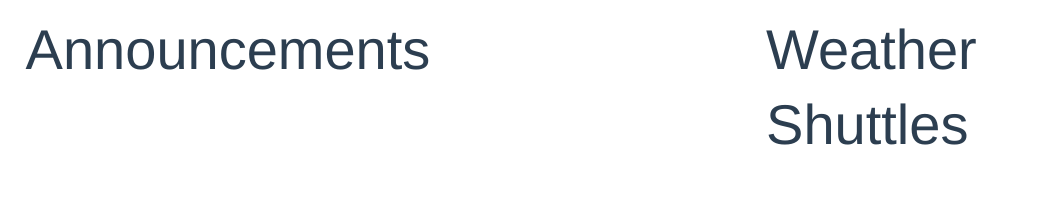
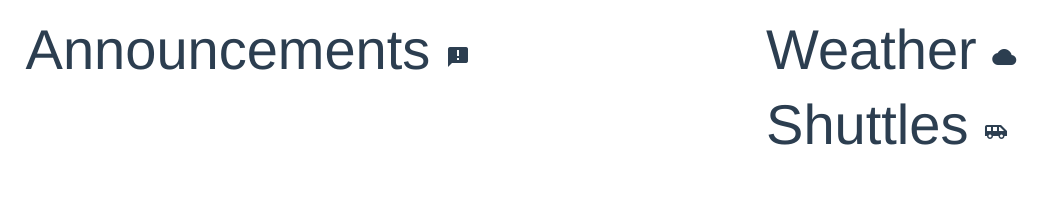
Before and after one commit to next-exec/next-display, a Vue app: page / in a window 1280 px wide. Shown: the top 208 px of the page, without its empty margins (0-1054 px from the left). Built offline with nearby package versions, Linux system fonts and the light colour scheme.

Commit message:
Use material-design-icons

```diff
--- a/package.json
+++ b/package.json
@@ -9,6 +9,7 @@
   },
   "dependencies": {
     "bootstrap": "^4.3.1",
+    "material-design-icons": "^3.0.1",
     "vue": "^2.6.6",
     "vue-class-component": "^6.0.0",
     "vue-property-decorator": "^7.0.0"
--- a/src/App.vue
+++ b/src/App.vue
@@ -2,14 +2,14 @@
   <div id="app" class="container-fluid" style="height: 98vh; padding-top: 2vh; padding-left: 2vw;">
     <div class="row" style="height: 85%;">
       <div class="col-md-7" style="height: 100%;">
-        <h1>Announcements</h1>
+        <h1>Announcements <span class="material-icons">announcement</span></h1>
       </div>
       <div class="col-md-5">
         <div>
-          <h1>Weather</h1>
+          <h1>Weather <span class="material-icons">cloud</span></h1>
         </div>
         <div>
-          <h1>Shuttles</h1>
+          <h1>Shuttles <span class="material-icons">airport_shuttle</span></h1>
         </div>
       </div>
     </div>
--- a/src/app.css
+++ b/src/app.css
@@ -1 +1,2 @@
 @import '~bootstrap/dist/css/bootstrap.css';
+@import '~material-design-icons/iconfont/material-icons.css';
```
Also changed, not shown: 1 other file (tests, documents, lock files or other folders).
